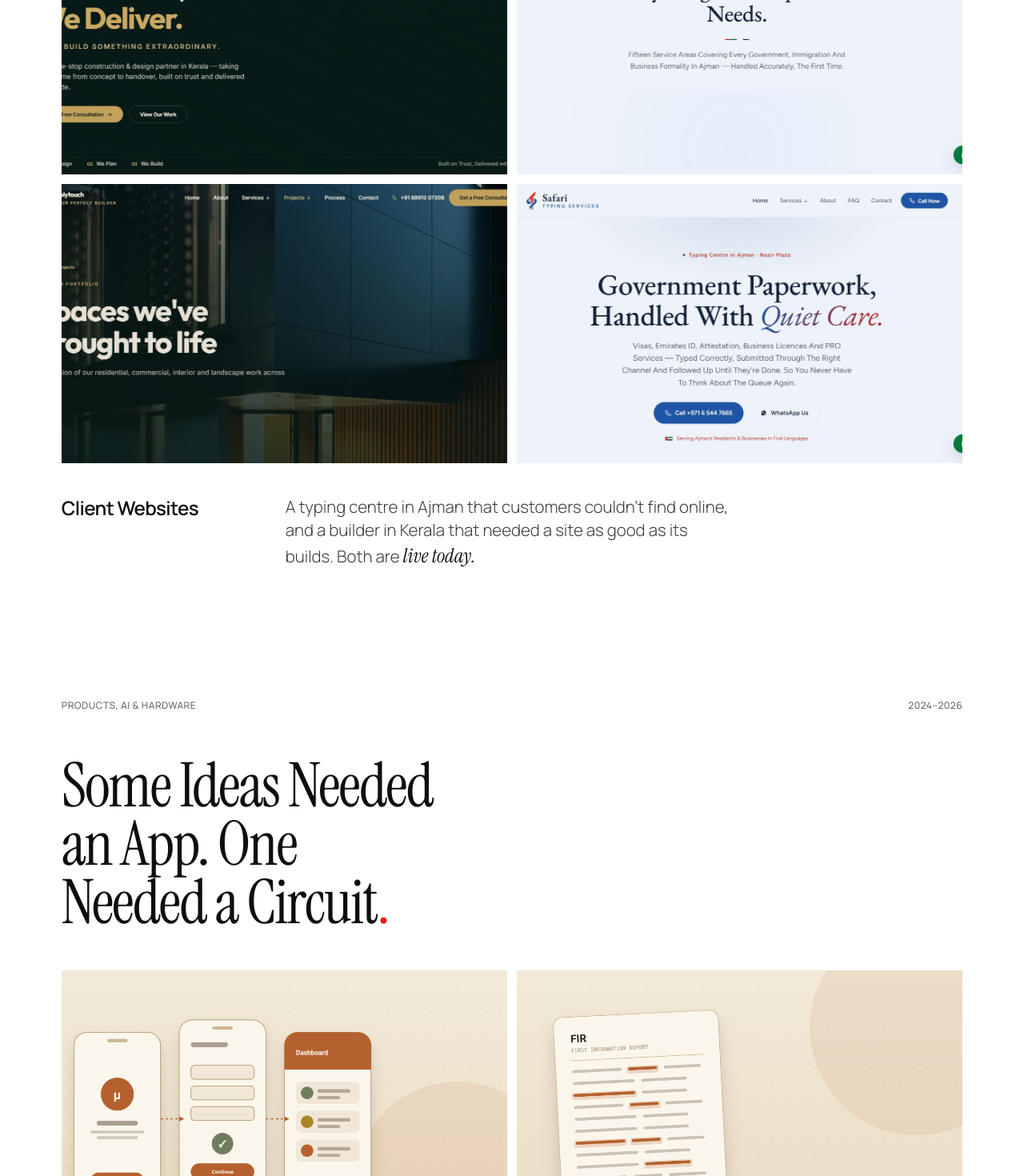
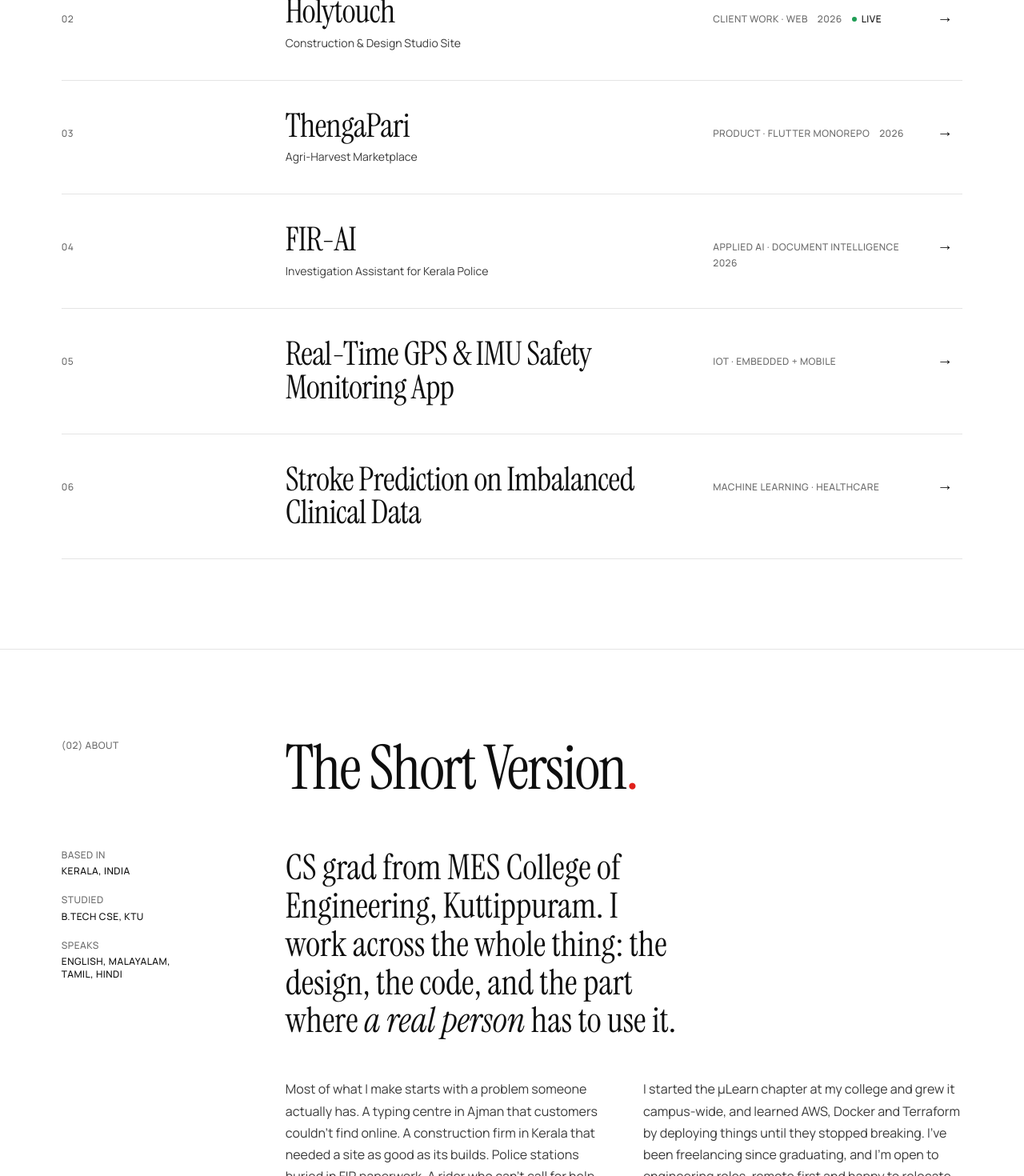
Before and after one commit to Ahamedshakir02/Shakir-s-portfolio, a React (Vite) app: page / in a window 1280 px wide. Shown: the part 1330-2800 px from the top of the page at 80% size. Built offline with nearby package versions, Linux system fonts and the light colour scheme.

Commit message:
revert: drop the slide-style sections and go back to the earlier about and work layouts

```diff
--- a/src/app/App.jsx
+++ b/src/app/App.jsx
@@ -11,8 +11,6 @@ import About from '../sections/About.jsx'
 import Path from '../sections/Path.jsx'
 import Skills from '../sections/Skills.jsx'
 import Contact from '../sections/Contact.jsx'
-import Statement from '../sections/Statement.jsx'
-import OffRecord from '../sections/OffRecord.jsx'
 
 function Home() {
   return (
@@ -20,10 +18,8 @@ function Home() {
       <Hero />
       <Work />
       <About />
-      <Statement />
       <Path />
       <Skills />
-      <OffRecord />
       <Contact />
     </main>
   )
--- a/src/sections/About.jsx
+++ b/src/sections/About.jsx
@@ -1,37 +1,10 @@
-/**
- * A centred manifesto, set like the philosophy page of a printed folio.
- */
+import Section from '../ui/Section.jsx'
+
 export default function About() {
   return (
-    <section id="about" className="scroll-mt-12 border-t border-line py-24 md:py-36">
-      <div className="frame">
-        <div className="meta flex justify-between gap-6 text-muted">
-          <span>(02) About</span>
-          <span>Kerala, India</span>
-        </div>
-
-        <div className="mx-auto mt-14 max-w-[40rem] text-center md:mt-20">
-          <h2 className="font-serif text-[clamp(2.5rem,5vw,4.25rem)] leading-[0.98] tracking-[-0.02em] text-balance">
-            Most of What I Make Starts With a Real Problem<span className="dot">.</span>
-          </h2>
-
-          <div className="mt-10 space-y-6 text-lede text-pretty md:mt-12">
-            <p className="font-light text-ink-2">
-              A typing centre in Ajman that customers couldn&apos;t find online. A construction firm
-              in Kerala that needed a site as good as its builds. Police stations buried in FIR
-              paperwork. A rider who can&apos;t call for help after a crash.
-            </p>
-            <p className="font-medium text-ink">
-              So I work across the whole thing: the design, the code, and the part where a real
-              person has to use it.
-            </p>
-            <p className="font-light text-ink-2">
-              I started the µLearn chapter at my college and grew it campus-wide, and learned AWS,
-              Docker and Terraform by deploying things until they stopped breaking.
-            </p>
-          </div>
-
-          <dl className="meta mx-auto mt-14 grid max-w-lg grid-cols-3 gap-4 border-t border-line pt-6 text-muted">
+    <Section id="about" no="02" label="About" title="The Short Version">
+      <div className="grid gap-12 lg:grid-cols-[16rem_1fr] lg:gap-x-6">
+        <dl className="meta grid content-start gap-5 text-muted sm:grid-cols-3 lg:grid-cols-1">
           <div>
             <dt>Based in</dt>
             <dd className="mt-1 text-ink">Kerala, India</dd>
@@ -42,11 +15,32 @@ export default function About() {
           </div>
           <div>
             <dt>Speaks</dt>
-              <dd className="mt-1 text-ink">4 languages</dd>
+            <dd className="mt-1 text-ink">English, Malayalam,<br />Tamil, Hindi</dd>
           </div>
         </dl>
+
+        <div>
+          <p className="max-w-[28ch] font-serif text-[clamp(1.75rem,3.4vw,3rem)] leading-[1.1] text-balance">
+            CS grad from MES College of Engineering, Kuttippuram. I work across the whole thing: the
+            design, the code, and the part where <em>a real person</em> has to use it.
+          </p>
+
+          <div className="mt-12 grid gap-8 text-ink-2 lg:grid-cols-2 lg:gap-12">
+            <p>
+              Most of what I make starts with a problem someone actually has. A typing centre in
+              Ajman that customers couldn&apos;t find online. A construction firm in Kerala that
+              needed a site as good as its builds. Police stations buried in FIR paperwork. A rider
+              who can&apos;t call for help after a crash.
+            </p>
+            <p>
+              I started the µLearn chapter at my college and grew it campus-wide, and learned AWS,
+              Docker and Terraform by deploying things until they stopped breaking. I&apos;ve been
+              freelancing since graduating, and I&apos;m open to engineering roles, remote first and
+              happy to relocate.
+            </p>
           </div>
         </div>
-    </section>
+      </div>
+    </Section>
   )
 }
--- a/src/sections/Contact.jsx
+++ b/src/sections/Contact.jsx
@@ -25,7 +25,7 @@ export default function Contact() {
   return (
     <section id="contact" className="scroll-mt-12 border-t border-line py-24 md:py-36">
       <div className="frame">
-        <p className="meta text-muted">(06) Contact</p>
+        <p className="meta text-muted">(05) Contact</p>
 
         <h2 className="mt-8 max-w-[14ch] font-serif text-hero">
           Got Something Worth Building<span className="dot">?</span>
--- a/src/sections/Work.jsx
+++ b/src/sections/Work.jsx
@@ -1,6 +1,6 @@
 import { Link } from 'react-router-dom'
 import { projects } from '../content/index.js'
-import Spread from '../ui/Spread.jsx'
+import Section from '../ui/Section.jsx'
 
 // "FIR-AI — Investigation Assistant" reads as a name and a subtitle.
 const split = (t) => {
@@ -8,71 +8,17 @@ const split = (t) => {
   return { name, sub }
 }
 
-const byslug = (slug) => projects.find((p) => p.slug === slug)
-
-/**
- * Two statement spreads up front, like pages from a printed folio, then the
- * full index of every project.
- */
+/** An index, like the contents page of a magazine: number, name, kind, go. */
 export default function Work() {
-  const safari = byslug('safari-typing')
-  const holy = byslug('holytouch')
-
   return (
-    <section id="work" className="scroll-mt-12 border-t border-line pt-20 pb-20 md:pt-28 md:pb-28">
-      <div className="frame">
-        <Spread
-          left="(01) Selected work"
-          right="Client work · 2026"
-          title={<>I Turn Real Problems Into Live Websites</>}
-          caption="Client Websites"
-          body={
-            <>
-              A typing centre in Ajman that customers couldn&apos;t find online, and a builder in
-              Kerala that needed a site as good as its builds. Both are{' '}
-              <em className="font-serif text-[1.2em] text-ink">live today.</em>
-            </>
-          }
-        >
-          <div className="grid grid-cols-2 gap-2 sm:gap-3">
-            <Tile to={holy} src="/assets/shots/holytouch-home.jpg" label="Holytouch · Home" />
-            <Tile to={safari} src="/assets/shots/safari-services.jpg" label="Safari Typing · Services" />
-            <Tile to={holy} src="/assets/shots/holytouch-projects.jpg" label="Holytouch · Projects" />
-            <Tile to={safari} src="/assets/shots/safari-home.jpg" label="Safari Typing · Home" />
-          </div>
-        </Spread>
-
-        <Spread
-          className="mt-28 md:mt-40"
-          left="Products, AI & hardware"
-          right="2024–2026"
-          title={<>Some Ideas Needed an App. One Needed a Circuit</>}
-          caption="Products, AI & Hardware"
-          body={
-            <>
-              A marketplace shipped as four Flutter apps, a crime classifier that runs offline at
-              98.8% accuracy, and an ESP32 that calls for help after a crash. Not demos,{' '}
-              <em className="font-serif text-[1.2em] text-ink">working things.</em>
-            </>
-          }
-        >
-          <div className="grid grid-cols-2 gap-2 sm:gap-3">
-            <Tile to={byslug('thengapari')} src="/assets/proj-4.png" label="ThengaPari · Four Flutter apps" />
-            <Tile to={byslug('fir-ai')} src="/assets/proj-1.png" label="FIR-AI · Offline classifier" />
-            <Tile to={byslug('tailsafe')} src="/assets/proj-2.png" label="GPS & IMU safety · ESP32" />
-            <Tile to={byslug('stroke-prediction')} src="/assets/proj-3.png" label="Stroke prediction · ML" />
-          </div>
-        </Spread>
-
-        <div className="mt-28 md:mt-40">
-          <div className="mb-8 flex items-end justify-between gap-6">
-            <h3 className="font-serif text-item">
-              Every Project, Indexed<span className="dot">.</span>
-            </h3>
-            <p className="meta text-muted">{projects.length} case studies</p>
-          </div>
-
-          <ol className="border-t border-ink">
+    <Section
+      id="work"
+      no="01"
+      label="Selected work"
+      title="Work I've Put My Name On"
+      aside={<>Client sites with real customers, a four-app marketplace, applied AI and a piece of hardware. Each one has a full case study.</>}
+    >
+      <ol className="border-t border-ink">
         {projects.map((p) => {
           const { name, sub } = split(p.title)
           return (
@@ -118,30 +64,7 @@ export default function Work() {
             </li>
           )
         })}
-          </ol>
-        </div>
-      </div>
-    </section>
+      </ol>
+    </Section>
   )
 }
-
-/** One image in a spread's grid, linking to its case study. */
-function Tile({ to, src, label }) {
-  return (
-    <Link
-      to={`/work/${to.slug}`}
-      className="group relative block aspect-[16/10] overflow-hidden bg-[#f2f2f2]"
-    >
-      <img
-        src={src}
-        alt={`${to.title.split(' — ')[0]}: ${label}`}
-        loading="lazy"
-        decoding="async"
-        className="size-full object-cover object-center transition-transform duration-700 ease-[var(--ease-out)] group-hover:scale-[1.03]"
-      />
-      <span className="meta absolute bottom-2 left-2 bg-paper/90 px-2 py-1 text-ink opacity-0 transition-opacity group-hover:opacity-100 sm:bottom-3 sm:left-3">
-        {label} →
-      </span>
-    </Link>
-  )
-}
--- a/src/ui/Spread.jsx
+++ /dev/null
@@ -1,26 +0,0 @@
-/**
- * A statement spread: corner meta, a big serif claim ending on the red full
- * stop, an image grid, then a small title and caption underneath.
- */
-export default function Spread({ left, right, title, caption, body, className = '', children }) {
-  return (
-    <article className={className}>
-      <div className="meta flex justify-between gap-6 text-muted">
-        <span>{left}</span>
-        <span>{right}</span>
-      </div>
-
-      <h2 className="mt-10 max-w-[15ch] font-serif text-title text-balance md:mt-14">
-        {title}
-        <span className="dot">.</span>
-      </h2>
-
-      <div className="mt-10 md:mt-12">{children}</div>
-
-      <div className="mt-8 grid gap-3 md:mt-10 lg:grid-cols-[16rem_1fr] lg:gap-x-6">
-        <h3 className="text-xl font-semibold tracking-tight md:text-2xl">{caption}</h3>
-        <p className="max-w-[46ch] text-lede font-light text-ink-2">{body}</p>
-      </div>
-    </article>
-  )
-}
```
Also changed, not shown: src/sections/OffRecord.jsx (deleted, +0 -97 lines), src/sections/Statement.jsx (deleted, +0 -40 lines), public/assets/Ahamed-Shakir-Avatar.webp (deleted). Lines whose indentation alone changed are shown as unchanged.
